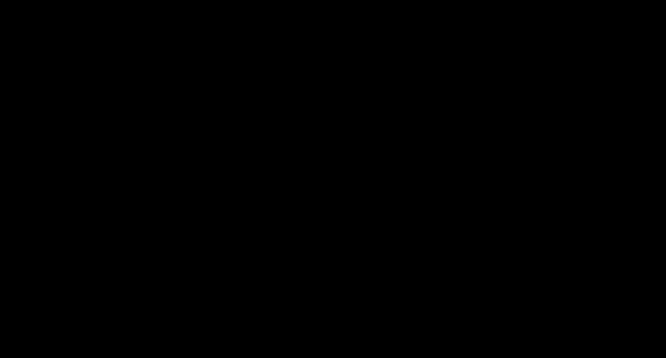
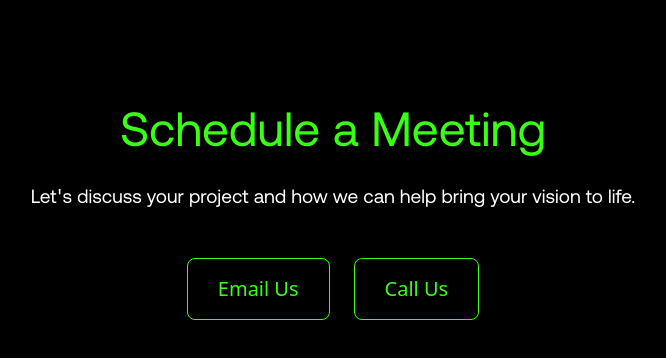
Before and after one commit to anurajthakur333/Auxin, a React (Vite) app: page /meeting in a window 1280 px wide. Before the commit this address had no page. Shown: the top 358 px of the page, without its empty margins (307-973 px from the left). Built offline with nearby package versions, Linux system fonts and the light colour scheme.

Commit message:
meeting page added

```diff
--- a/src/App.tsx
+++ b/src/App.tsx
@@ -4,6 +4,7 @@ import { BrowserRouter as Router, Routes, Route } from 'react-router-dom';
 import Home from './pages/Home';
 import Privacy from './pages/Privacy';
 import Terms from './pages/Terms';
+import Meeting from './pages/Meeting';
 import ScrollToTop from './components/ScrollToTop';
 import "./styles/fonts.css";
 import "./styles/Main.css";
@@ -16,6 +17,7 @@ export default function App() {
         <Route path="/" element={<Home />} />
         <Route path="/privacy" element={<Privacy />} />
         <Route path="/terms" element={<Terms />} />
+        <Route path="/meeting" element={<Meeting />} />
       </Routes>
     </Router>
   );
--- a/src/components/Navbar.tsx
+++ b/src/components/Navbar.tsx
@@ -7,15 +7,20 @@ import { Link, useLocation } from "react-router-dom";
 // Reusable nav link with scramble on hover in/out
 const NavItem = ({ href, label, minWidth = 100, direction = "left-to-right" }: { href: string; label: string; minWidth?: number; direction?: "left-to-right" | "right-to-left" | "center-out" | "random" }) => {
   const [hovered, setHovered] = useState(false);
+  const location = useLocation();
 
-  return (
-    <a
-      href={href}
-      className="nav-link text-white aeonik-light"
-      style={{ textDecoration: "none" }}
-      onMouseEnter={() => setHovered(true)}
-      onMouseLeave={() => setHovered(false)}
-    >
+  // Check if it's an internal route (starts with /) or a hash link (starts with #)
+  const isInternalRoute = href.startsWith('/') && !href.startsWith('#');
+  const isHashLink = href.startsWith('#');
+
+  const linkProps = {
+    className: "nav-link text-white aeonik-light",
+    style: { textDecoration: "none" },
+    onMouseEnter: () => setHovered(true),
+    onMouseLeave: () => setHovered(false)
+  };
+
+  const scrambleText = (
     <ScrambleText
       trigger="hover"
       speed="slow"
@@ -33,8 +38,42 @@ const NavItem = ({ href, label, minWidth = 100, direction = "left-to-right" }: {
     >
       {label}
     </ScrambleText>
+  );
+
+  if (isInternalRoute) {
+    return (
+      <Link to={href} {...linkProps}>
+        {scrambleText}
+      </Link>
+    );
+  } else if (isHashLink) {
+    // For hash links, navigate to home page first if not already there
+    const handleHashClick = (e: React.MouseEvent) => {
+      e.preventDefault();
+      if (location.pathname !== '/') {
+        // Navigate to home first, then scroll to section
+        window.location.href = `/${href}`;
+      } else {
+        // Already on home page, just scroll to section
+        const element = document.querySelector(href);
+        if (element) {
+          element.scrollIntoView({ behavior: 'smooth' });
+        }
+      }
+    };
+
+    return (
+      <a href={`/${href}`} onClick={handleHashClick} {...linkProps}>
+        {scrambleText}
       </a>
     );
+  } else {
+    return (
+      <a href={href} {...linkProps}>
+        {scrambleText}
+      </a>
+    );
+  }
 };
 
 const Navbar = () => {
@@ -103,7 +142,7 @@ const Navbar = () => {
       {/* Right side links */}
       <div className="d-flex justify-content-start" style={{ gap: '2rem' }}>
         <NavItem href="#about" label="ABOUT US" minWidth={100} direction="right-to-left" />
-        <NavItem href="#appointments" label="MEETINGS" minWidth={120} direction="right-to-left" />
+        <NavItem href="/meeting" label="MEETINGS" minWidth={120} direction="right-to-left" />
       </div>
     </div>
   );
--- /dev/null
+++ b/src/pages/Meeting.tsx
@@ -0,0 +1,69 @@
+import '../styles/fonts.css';
+import '../styles/Main.css';
+
+const Meeting = () => {
+  return (
+    <div className="container-fluid" style={{ paddingTop: '100px', minHeight: '100vh' }}>
+      <div className="row justify-content-center">
+        <div className="col-lg-8 col-md-10 col-12">
+          <div className="text-center">
+            <h1 className="green-text aeonik-regular mb-4" style={{ fontSize: '3rem' }}>
+              Schedule a Meeting
+            </h1>
+            <p className="text-white aeonik-regular mb-5" style={{ fontSize: '1.2rem' }}>
+              Let's discuss your project and how we can help bring your vision to life.
+            </p>
+
+            <div className="d-flex flex-column flex-md-row justify-content-center gap-4">
+              <a
+                href="mailto:auxinmedia@gmail.com"
+                className="btn btn-outline-light btn-lg aeonik-regular"
+                style={{
+                  padding: '15px 30px',
+                  borderColor: '#39FF14',
+                  color: '#39FF14',
+                  textDecoration: 'none',
+                  transition: 'all 0.3s ease'
+                }}
+                onMouseEnter={(e) => {
+                  e.currentTarget.style.backgroundColor = '#39FF14';
+                  e.currentTarget.style.color = '#000';
+                }}
+                onMouseLeave={(e) => {
+                  e.currentTarget.style.backgroundColor = 'transparent';
+                  e.currentTarget.style.color = '#39FF14';
+                }}
+              >
+                Email Us
+              </a>
+
+              <a
+                href="tel:+1234567890"
+                className="btn btn-outline-light btn-lg aeonik-regular"
+                style={{
+                  padding: '15px 30px',
+                  borderColor: '#39FF14',
+                  color: '#39FF14',
+                  textDecoration: 'none',
+                  transition: 'all 0.3s ease'
+                }}
+                onMouseEnter={(e) => {
+                  e.currentTarget.style.backgroundColor = '#39FF14';
+                  e.currentTarget.style.color = '#000';
+                }}
+                onMouseLeave={(e) => {
+                  e.currentTarget.style.backgroundColor = 'transparent';
+                  e.currentTarget.style.color = '#39FF14';
+                }}
+              >
+                Call Us
+              </a>
+            </div>
+          </div>
+        </div>
+      </div>
+    </div>
+  );
+};
+
+export default Meeting;
```
Lines whose indentation alone changed are shown as unchanged.
